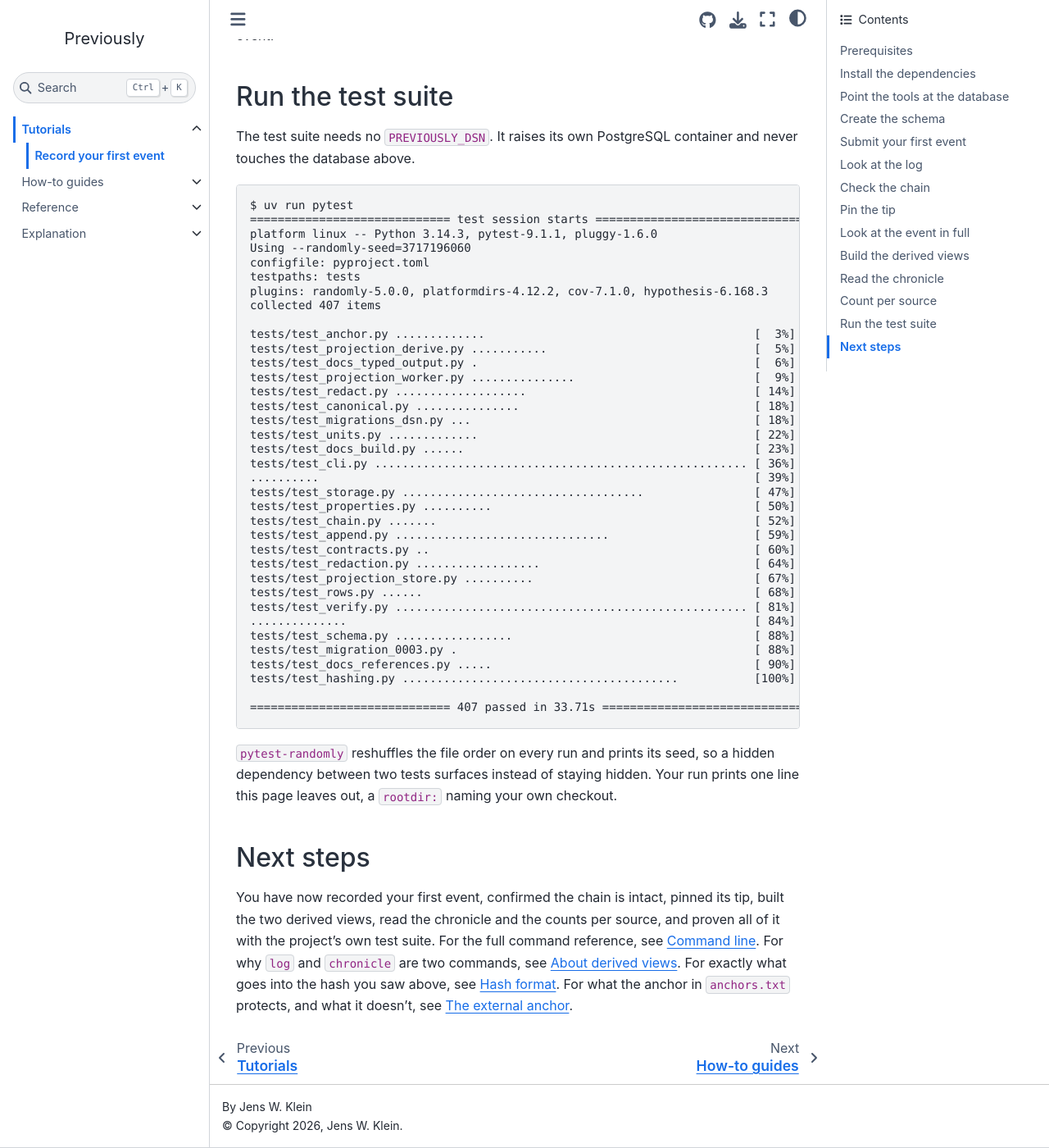
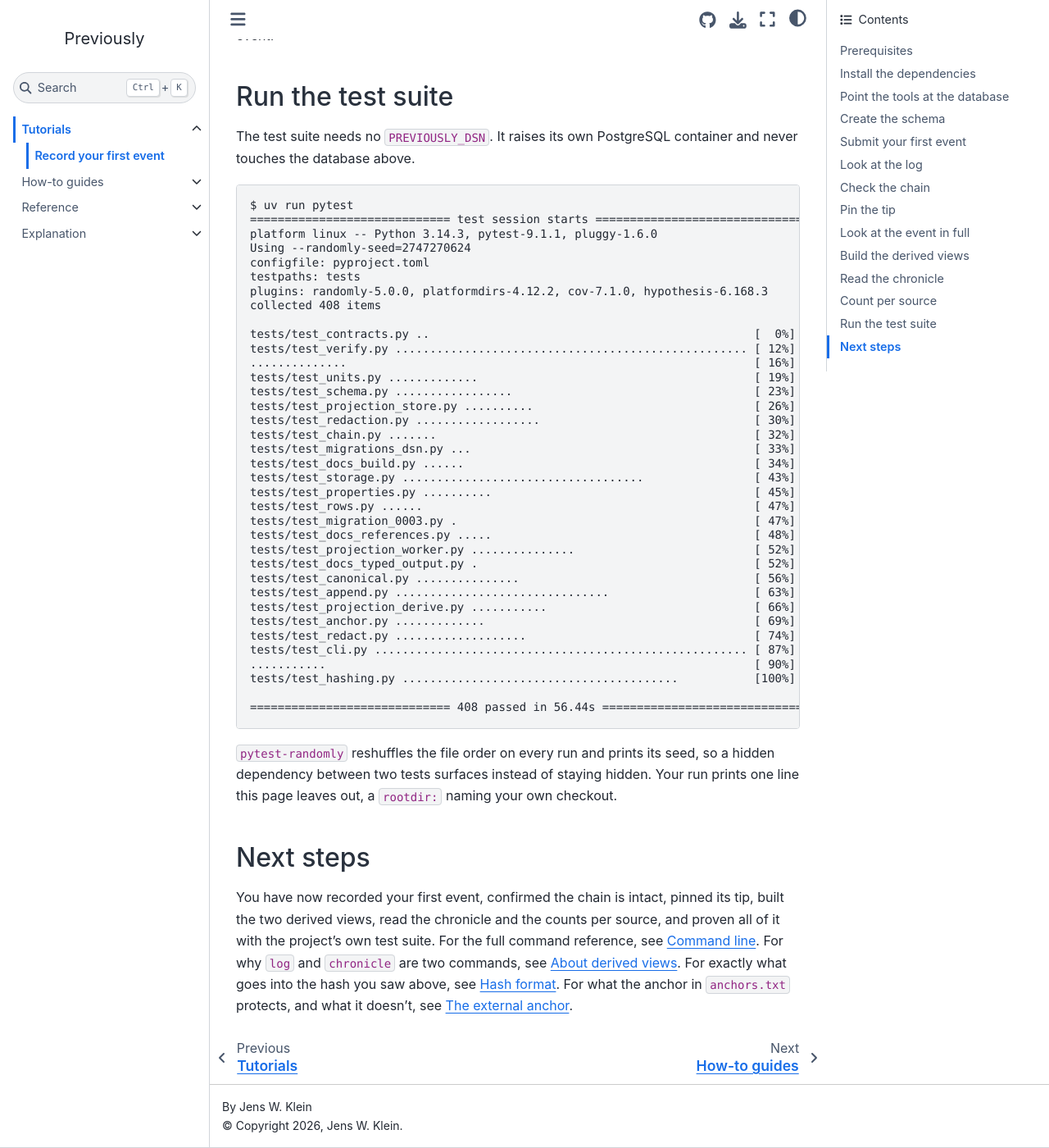
Before and after one commit to jensens/previously, a Sphinx documentation site: the page built from docs/tutorials/record-your-first-event.md, in a window 1280 px wide and 1400 px high, scrolled down 4473 px. Shown: the whole window at 82% size. Built offline with Sphinx 7.4.7 and the Sphinx Book theme 1.1.4, drawn with Linux system fonts in a browser that asks for light colours.

````diff
--- a/docs/tutorials/record-your-first-event.md
+++ b/docs/tutorials/record-your-first-event.md
@@ -192,39 +192,39 @@ It raises its own PostgreSQL container and never touches the database above.
 $ uv run pytest
 ============================= test session starts ==============================
 platform linux -- Python 3.14.3, pytest-9.1.1, pluggy-1.6.0
-Using --randomly-seed=3717196060
+Using --randomly-seed=2747270624
 configfile: pyproject.toml
 testpaths: tests
 plugins: randomly-5.0.0, platformdirs-4.12.2, cov-7.1.0, hypothesis-6.168.3
-collected 407 items
+collected 408 items
 
-tests/test_anchor.py .............                                       [  3%]
-tests/test_projection_derive.py ...........                              [  5%]
-tests/test_docs_typed_output.py .                                        [  6%]
-tests/test_projection_worker.py ...............                          [  9%]
-tests/test_redact.py ...................                                 [ 14%]
-tests/test_canonical.py ...............                                  [ 18%]
-tests/test_migrations_dsn.py ...                                         [ 18%]
-tests/test_units.py .............                                        [ 22%]
-tests/test_docs_build.py ......                                          [ 23%]
-tests/test_cli.py ...................................................... [ 36%]
-..........                                                               [ 39%]
-tests/test_storage.py ...................................                [ 47%]
-tests/test_properties.py ..........                                      [ 50%]
-tests/test_chain.py .......                                              [ 52%]
-tests/test_append.py ...............................                     [ 59%]
-tests/test_contracts.py ..                                               [ 60%]
-tests/test_redaction.py ..................                               [ 64%]
-tests/test_projection_store.py ..........                                [ 67%]
-tests/test_rows.py ......                                                [ 68%]
-tests/test_verify.py ................................................... [ 81%]
-..............                                                           [ 84%]
-tests/test_schema.py .................                                   [ 88%]
-tests/test_migration_0003.py .                                           [ 88%]
-tests/test_docs_references.py .....                                      [ 90%]
+tests/test_contracts.py ..                                               [  0%]
+tests/test_verify.py ................................................... [ 12%]
+..............                                                           [ 16%]
+tests/test_units.py .............                                        [ 19%]
+tests/test_schema.py .................                                   [ 23%]
+tests/test_projection_store.py ..........                                [ 26%]
+tests/test_redaction.py ..................                               [ 30%]
+tests/test_chain.py .......                                              [ 32%]
+tests/test_migrations_dsn.py ...                                         [ 33%]
+tests/test_docs_build.py ......                                          [ 34%]
+tests/test_storage.py ...................................                [ 43%]
+tests/test_properties.py ..........                                      [ 45%]
+tests/test_rows.py ......                                                [ 47%]
+tests/test_migration_0003.py .                                           [ 47%]
+tests/test_docs_references.py .....                                      [ 48%]
+tests/test_projection_worker.py ...............                          [ 52%]
+tests/test_docs_typed_output.py .                                        [ 52%]
+tests/test_canonical.py ...............                                  [ 56%]
+tests/test_append.py ...............................                     [ 63%]
+tests/test_projection_derive.py ...........                              [ 66%]
+tests/test_anchor.py .............                                       [ 69%]
+tests/test_redact.py ...................                                 [ 74%]
+tests/test_cli.py ...................................................... [ 87%]
+...........                                                              [ 90%]
 tests/test_hashing.py ........................................           [100%]
 
-============================= 407 passed in 33.71s =============================
+============================= 408 passed in 56.44s =============================
 ```
 
 `pytest-randomly` reshuffles the file order on every run and prints its seed, so a hidden dependency between two tests surfaces instead of staying hidden.
````
Also changed, not shown: 3 other files.
